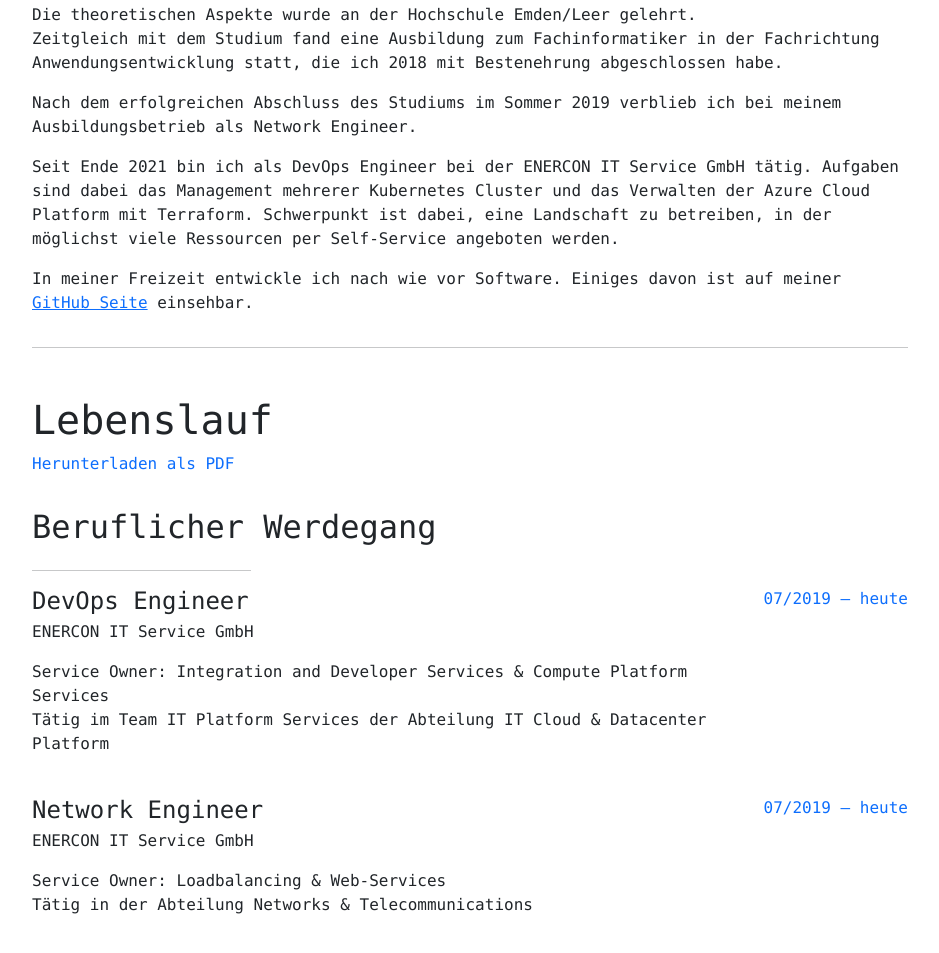
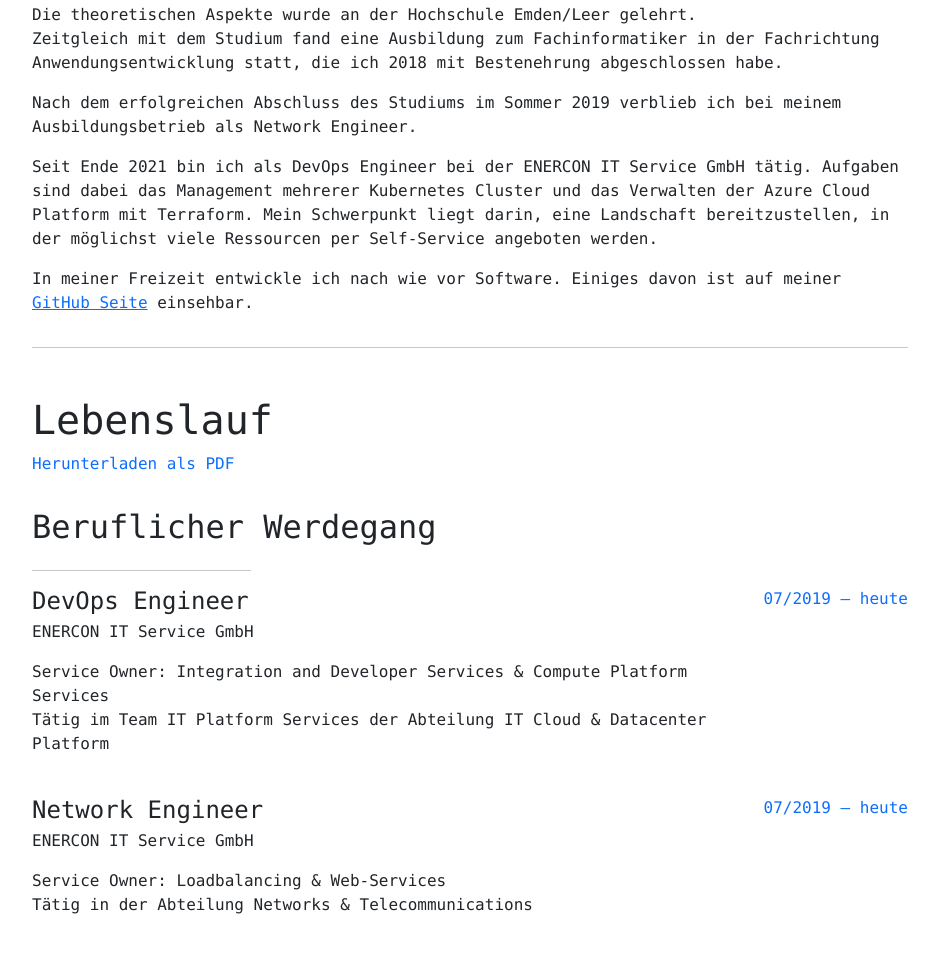
Before and after one commit to JannoTjarks/simplified-jtjarks.de, a website: page dist/index.html in a window 1280 px wide. Shown: the part 1070-2023 px from the top of the page, without its empty margins (170-1109 px from the left). Drawn offline with Linux system fonts and the light colour scheme.

Commit message:
Rephrases the sentence regarding the azure cloud landscape

```diff
--- a/dist/index.html
+++ b/dist/index.html
@@ -88,8 +88,8 @@
                     Seit Ende 2021 bin ich als DevOps Engineer bei der ENERCON IT
                     Service GmbH t&auml;tig. Aufgaben sind dabei das Management
                     mehrerer Kubernetes Cluster und das Verwalten der Azure Cloud
-                    Platform mit Terraform. Schwerpunkt ist dabei, eine Landschaft
-                    zu betreiben, in der m&ouml;glichst viele Ressourcen per Self-Service
+                    Platform mit Terraform. Mein Schwerpunkt liegt darin, eine Landschaft
+                    bereitzustellen, in der m&ouml;glichst viele Ressourcen per Self-Service
                     angeboten werden.
                 </p>
                 <p>
```
